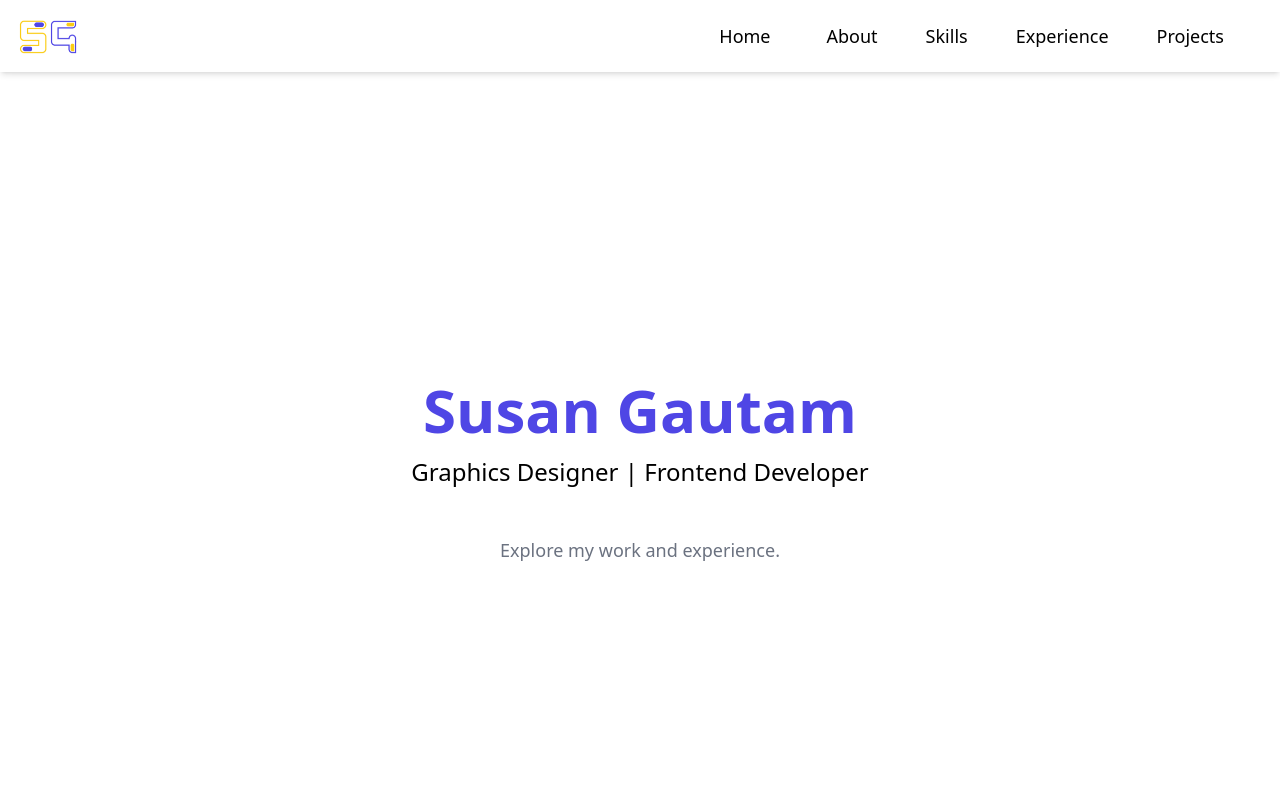
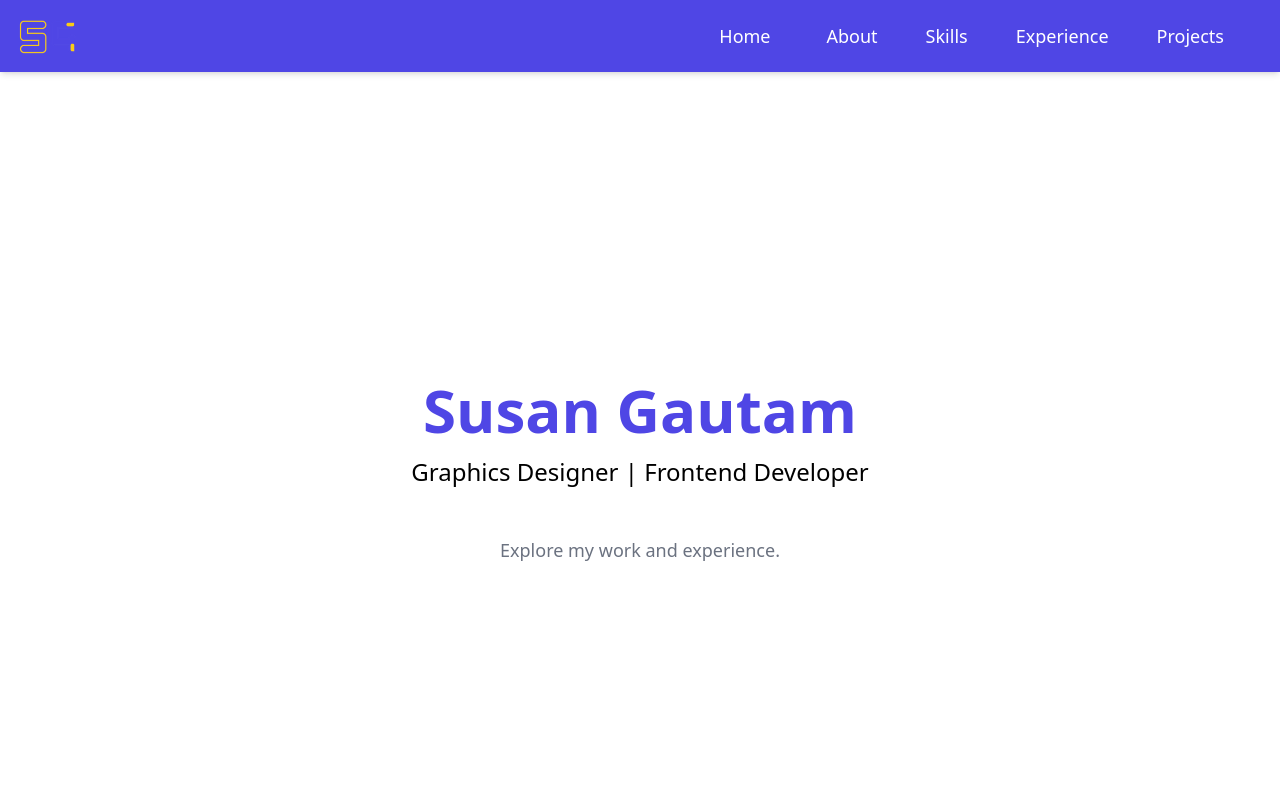
Before and after one commit to susangautam/susan-web, a React (Vite) app: page / in a window 1280 px wide. Shown: the top 800 px of the page. Built offline with nearby package versions, Linux system fonts and the light colour scheme.

Commit message:
Changes in experience and header

```diff
--- a/src/Components/Experience.jsx
+++ b/src/Components/Experience.jsx
@@ -39,8 +39,7 @@ const Experience = () => {
   return (
     <section id="experience" className="py-16 bg-gray-50">
       <div className="container mx-auto px-4 sm:px-6 lg:px-8">
-
-        <h2 className="text-4xl font-bold text-primary text-center mb-10">
+              <h2 className="text-4xl font-bold text-primary text-center mb-10">
           Experience
         </h2>
 
--- a/src/Components/Header.jsx
+++ b/src/Components/Header.jsx
@@ -5,7 +5,7 @@ const Header = () => {
   const [menuOpen, setMenuOpen] = useState(false);
 
   return (
-    <header className="bg-white text-black sticky top-0 z-50 shadow-md">
+    <header className="bg-primary text-white sticky top-0 z-50 shadow-md">
       <div className="container mx-auto flex justify-between items-center p-4">
 
           <a href="#home" className="cursor-pointer"><img src="susan.png" className="h-10"/></a>
```
